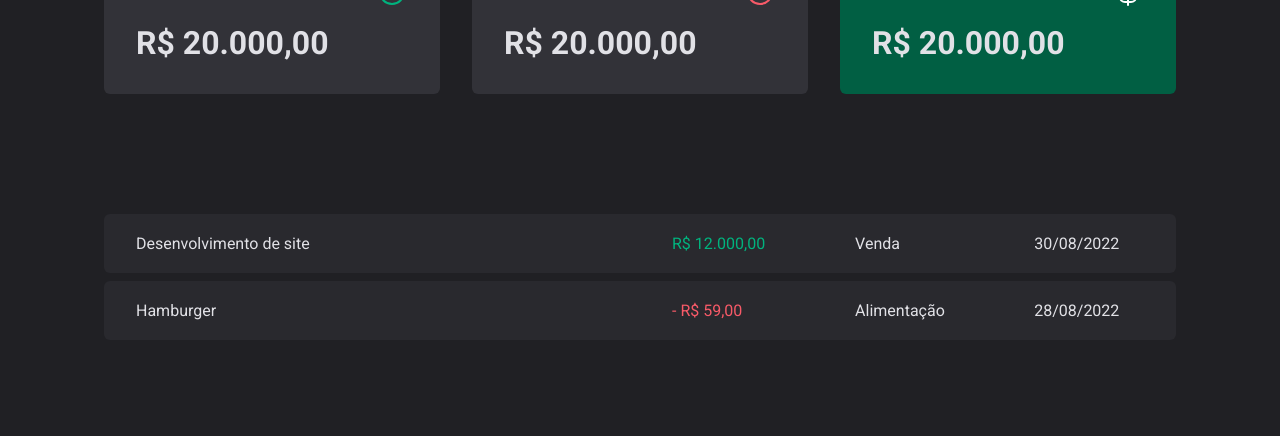
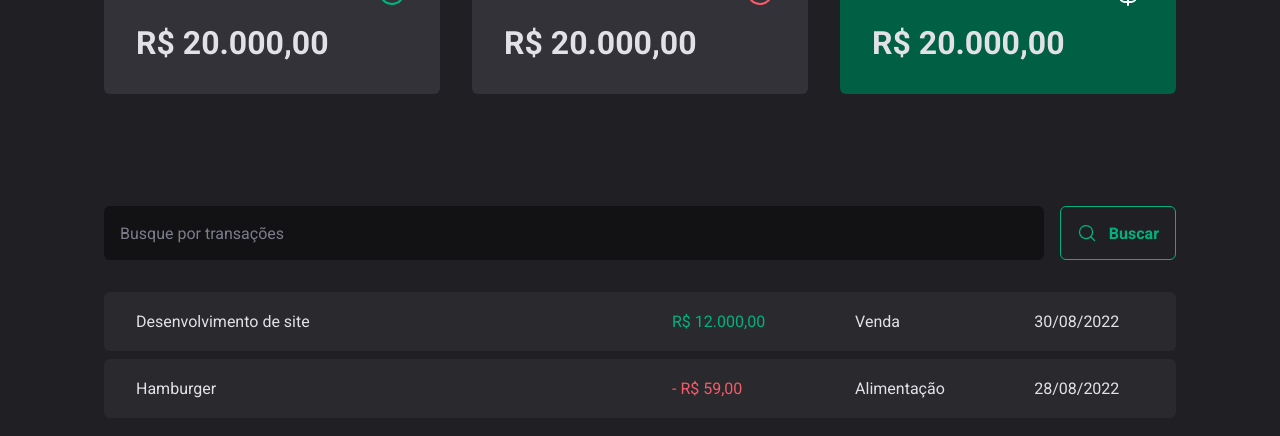
Before and after one commit to andreenakashima/ignite-dt-money, a React (Vite) app: page / in a window 1280 px wide. Shown: the top 436 px of the page. Built offline with nearby package versions, Linux system fonts and the light colour scheme.

Commit message:
Adicionado component SearchForm

```diff
--- /dev/null
+++ b/src/pages/transactions/SearchForm/index.tsx
@@ -0,0 +1,15 @@
+import { MagnifyingGlass } from 'phosphor-react'
+import { SearchFormContainer } from './styles'
+
+export function SearchForm() {
+  return (
+    <SearchFormContainer>
+      <input type="text" placeholder="Busque por transações" />
+
+      <button type="submit">
+        <MagnifyingGlass size={20} />
+        Buscar
+      </button>
+    </SearchFormContainer>
+  )
+}
--- /dev/null
+++ b/src/pages/transactions/SearchForm/styles.ts
@@ -0,0 +1,40 @@
+import styled from 'styled-components'
+
+export const SearchFormContainer = styled.form`
+  display: flex;
+  gap: 1rem;
+
+  input {
+    flex: 1;
+    border: 0;
+    border-radius: 6px;
+    background: ${(props) => props.theme['gray-900']};
+    color: ${(props) => props.theme['gray-300']};
+    padding: 1rem;
+
+    &::placeholder {
+      color: ${(props) => props.theme['gray-500']};
+    }
+  }
+
+  button {
+    display: flex;
+    align-items: center;
+    gap: 0.75rem;
+
+    border: 0;
+    padding: 1rem;
+    background: transparent;
+    border-radius: 6px;
+    border: 1px solid ${(props) => props.theme['green-300']};
+    color: ${(props) => props.theme['green-300']};
+    font-weight: bold;
+
+    &:hover {
+      border: 1px solid ${(props) => props.theme['green-500']};
+      background: ${(props) => props.theme['green-500']};
+      color: ${(props) => props.theme.white};
+      transition: background-color 0.2s, border-color 0.2s;
+    }
+  }
+`
--- a/src/pages/transactions/index.tsx
+++ b/src/pages/transactions/index.tsx
@@ -1,5 +1,6 @@
 import { Header } from '../../components/Header'
 import { Summary } from '../../components/Summary'
+import { SearchForm } from './SearchForm'
 import {
   PriceHighlight,
   TransacionsTable,
@@ -13,6 +14,8 @@
       <Summary />
 
       <TransactionsContainer>
+        <SearchForm />
+
         <TransacionsTable>
           <tbody>
             <tr>
--- a/src/pages/transactions/styles.ts
+++ b/src/pages/transactions/styles.ts
@@ -10,6 +10,7 @@
   width: 100%;
   border-collapse: separate;
   border-spacing: 0 0.5rem;
+  margin-top: 1.5rem;
 
   td {
     padding: 1.25rem 2rem;
```
